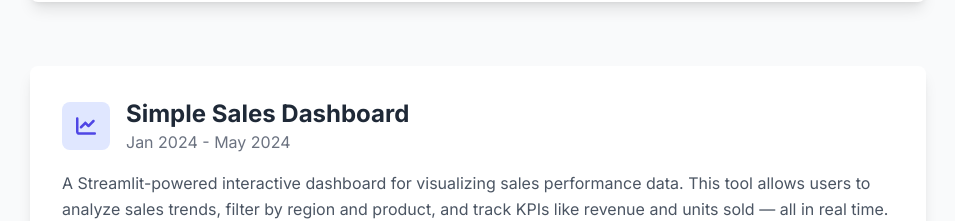
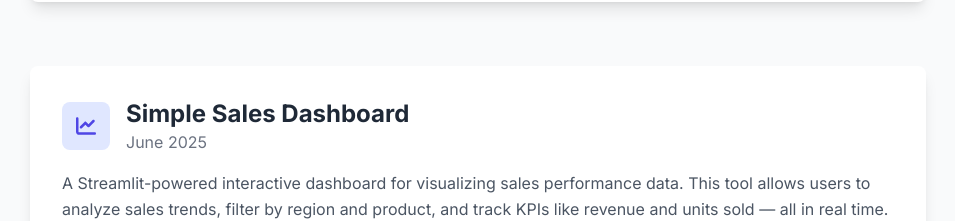
Before and after one commit to MDSONU22943/PortFolio, a plain HTML site: page index.html in a window 1280 px wide. Shown: the part 3301-3522 px from the top of the page, without its empty margins (162-1117 px from the left). Drawn offline with nearby package versions, Linux system fonts and the light colour scheme.

Commit message:
add june 2025

```diff
--- a/index.html
+++ b/index.html
@@ -409,7 +409,7 @@
         </div>
         <div>
           <h3 class="text-2xl font-bold text-gray-800 dark:text-white">Simple Sales Dashboard</h3>
-          <p class="text-gray-500 dark:text-gray-400">Jan 2024 - May 2024</p>
+          <p class="text-gray-500 dark:text-gray-400">June 2025</p>
         </div>
       </div>
       <p class="text-gray-600 dark:text-gray-300 mb-6 leading-relaxed">
```
